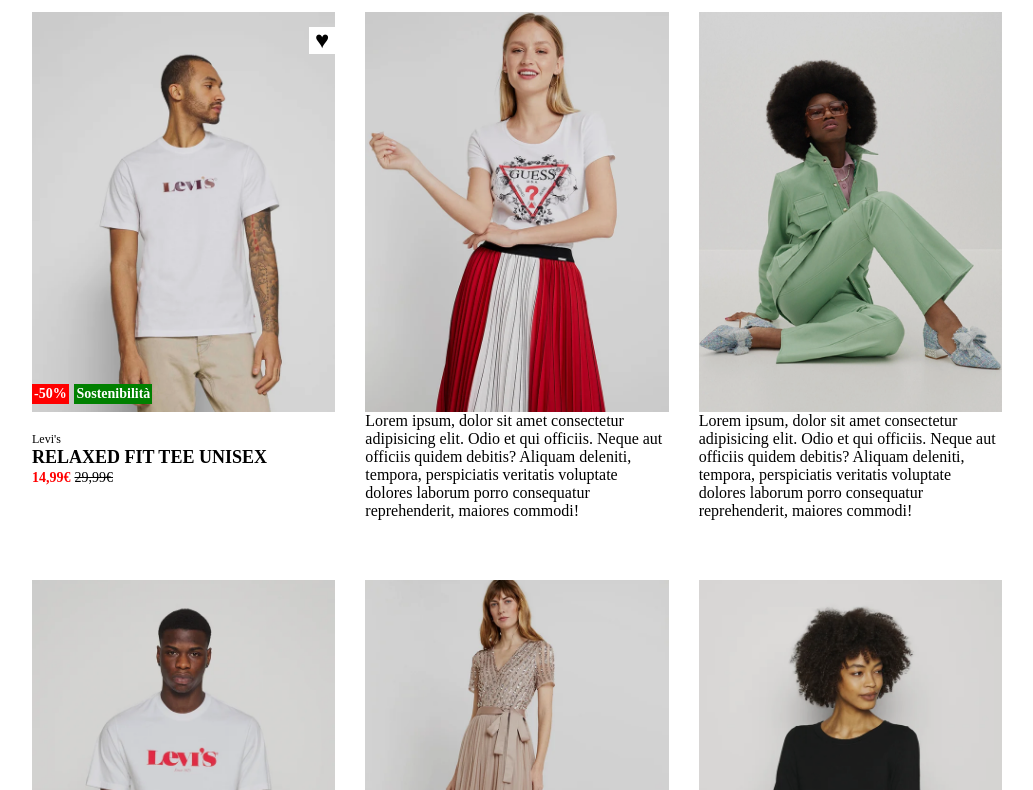
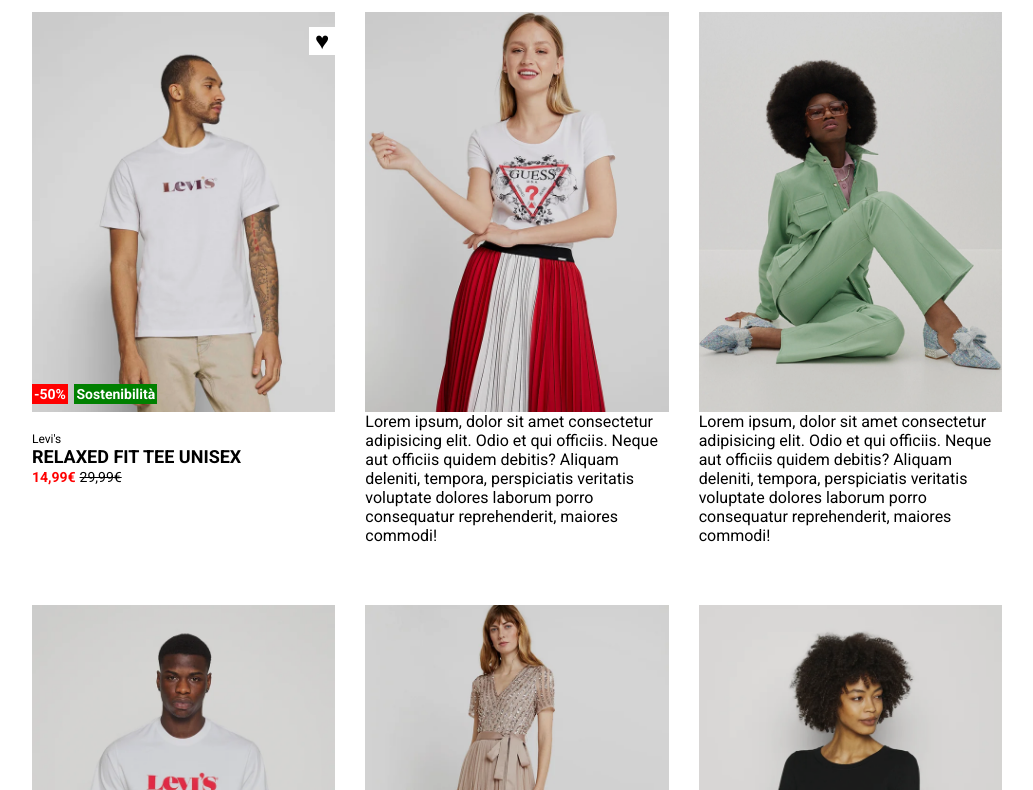
Before and after one commit to Nothung429/html-css-boolando, a plain HTML site: page index.html in a window 1280 px wide. Shown: the part 68-858 px from the top of the page, without its empty margins (123-1156 px from the left). Drawn offline with Linux system fonts and the light colour scheme.

Commit message:
aggiunta font

```diff
--- a/index-style.css
+++ b/index-style.css
@@ -12,6 +12,7 @@ h1 {
 body {
     max-width: 1000px;
     margin: auto;
+    font-family: 'Roboto', sans-serif;
 }
 
 .col {
--- a/index.html
+++ b/index.html
@@ -2,6 +2,9 @@
 <html lang="en">
 
     <head>
+        <link rel="preconnect" href="https://fonts.googleapis.com">
+        <link rel="preconnect" href="https://fonts.gstatic.com" crossorigin>
+        <link href="https://fonts.googleapis.com/css2?family=Roboto:wght@400;500;700&display=swap" rel="stylesheet">
         <link rel="stylesheet" href="index-style.css">
         <meta charset="UTF-8">
         <meta http-equiv="X-UA-Compatible" content="IE=edge">
```
